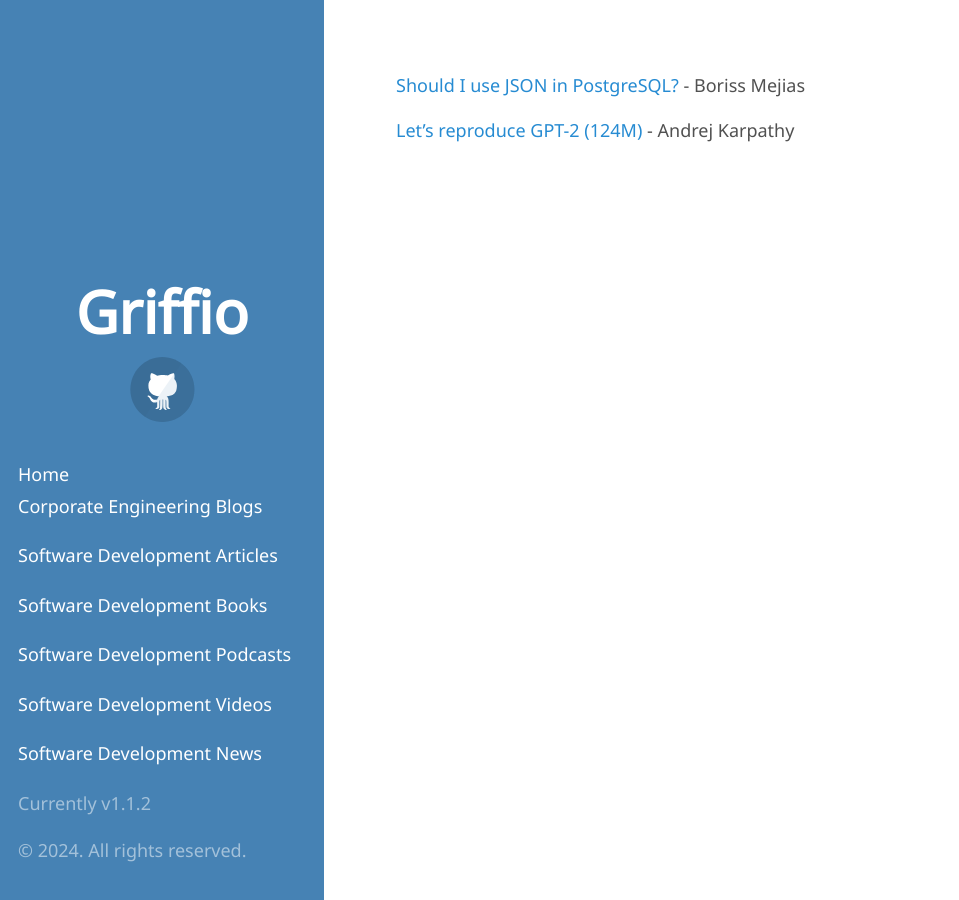
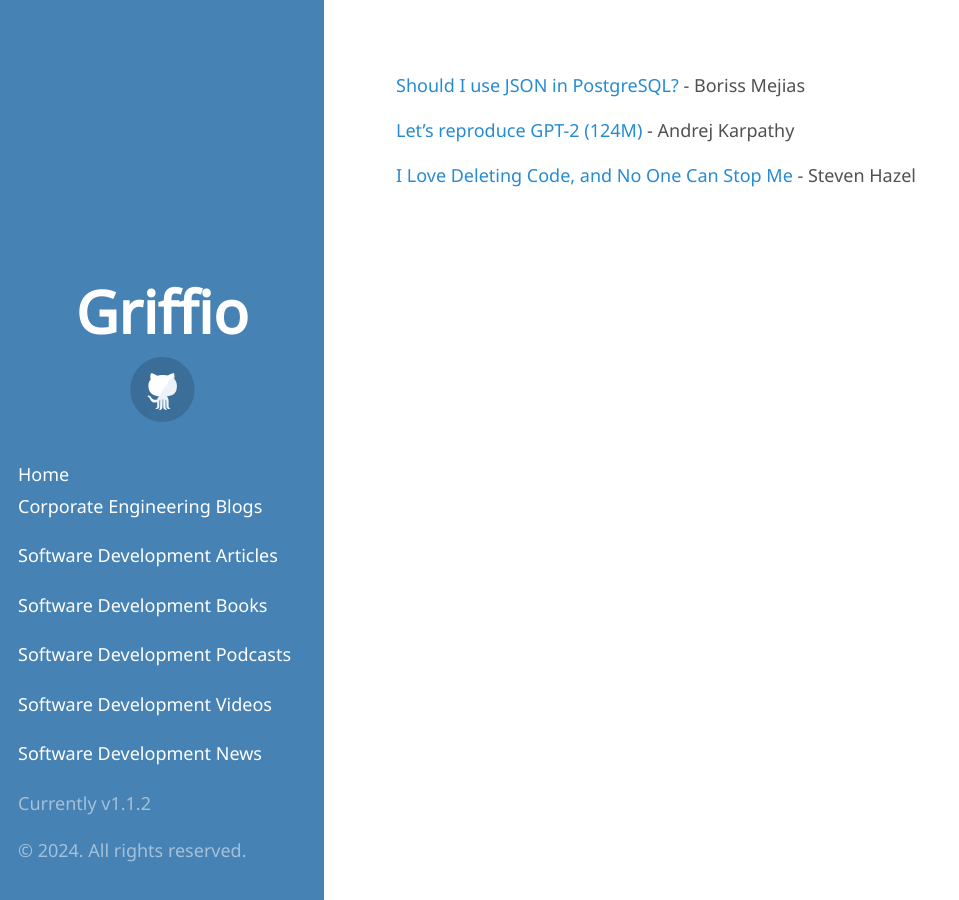
Before and after one commit to griffio/griffio.github.io, a Jekyll site: the page built from tech_talks_highlighted_2024.md, in a window 1280 px wide. Shown: the whole page, without its empty margins (0-959 px from the left). Built offline with Jekyll 4.4.1, drawn with Linux system fonts in a browser that asks for light colours; some web fonts are replaced; our own code applies the rules of GitHub Pages for plain Markdown files.

Commit message:
Update tech_talks_highlighted_2024.md

```diff
--- a/tech_talks_highlighted_2024.md
+++ b/tech_talks_highlighted_2024.md
@@ -1,3 +1,5 @@
 [Should I use JSON in PostgreSQL?](https://www.youtube.com/watch?v=ALxu-QioZpE) - Boriss Mejias
 
 [Let's reproduce GPT-2 (124M)](https://www.youtube.com/watch?v=l8pRSuU81PU) - Andrej Karpathy
+
+[I Love Deleting Code, and No One Can Stop Me](https://www.youtube.com/watch?v=y376JcBl1t8) - Steven Hazel
```
